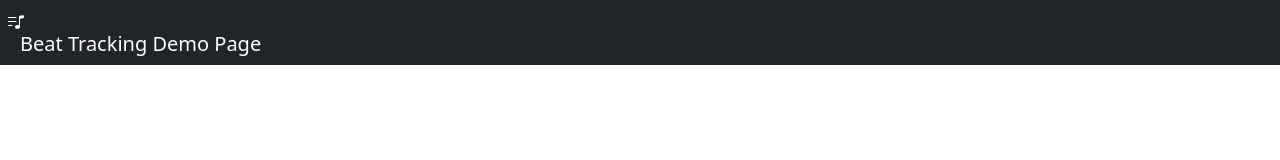
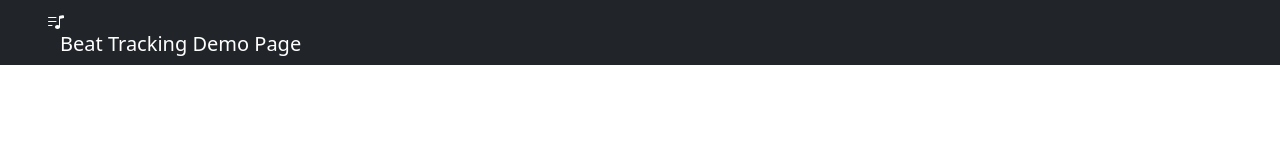
Before and after one commit to phase2bdbt/phase2bdbt.github.io, a plain HTML site: page index.html in a window 1280 px wide. Drawn offline with nearby package versions, Linux system fonts and the light colour scheme.

Commit message:
update header

```diff
--- a/index.html
+++ b/index.html
@@ -12,7 +12,7 @@
 <body id="top">
 <header>
 	<nav class="mb-1 navbar navbar-expand-lg navbar-dark bg-dark">
-		<div class="px-2 text-white">
+		<span class="px-5 text-white">
 			<svg xmlns="http://www.w3.org/2000/svg" width="16" height="16" fill="currentColor" class="bi bi-music-note-list" viewBox="0 0 16 16">
 				<path d="M12 13c0 1.105-1.12 2-2.5 2S7 14.105 7 13s1.12-2 2.5-2 2.5.895 2.5 2z"/>
 				<path fill-rule="evenodd" d="M12 3v10h-1V3h1z"/>
@@ -22,7 +22,7 @@
 			<div class="container-fluid">
 				<span class="navbar-brand mb-0 h1">Beat Tracking Demo Page</span>
 			</div>
-		</div>
+		</span>
 	</nav>
 </header>
 
```
